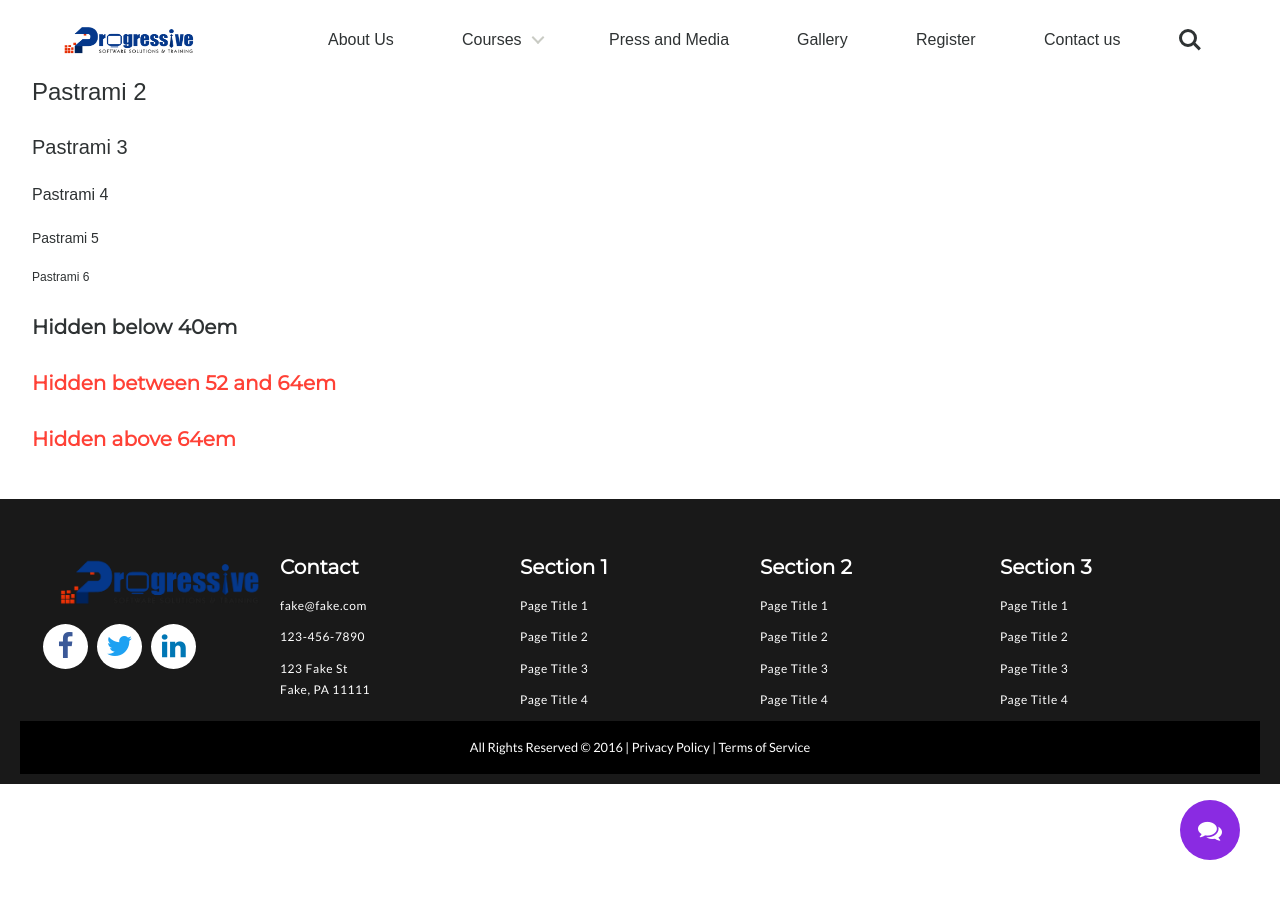
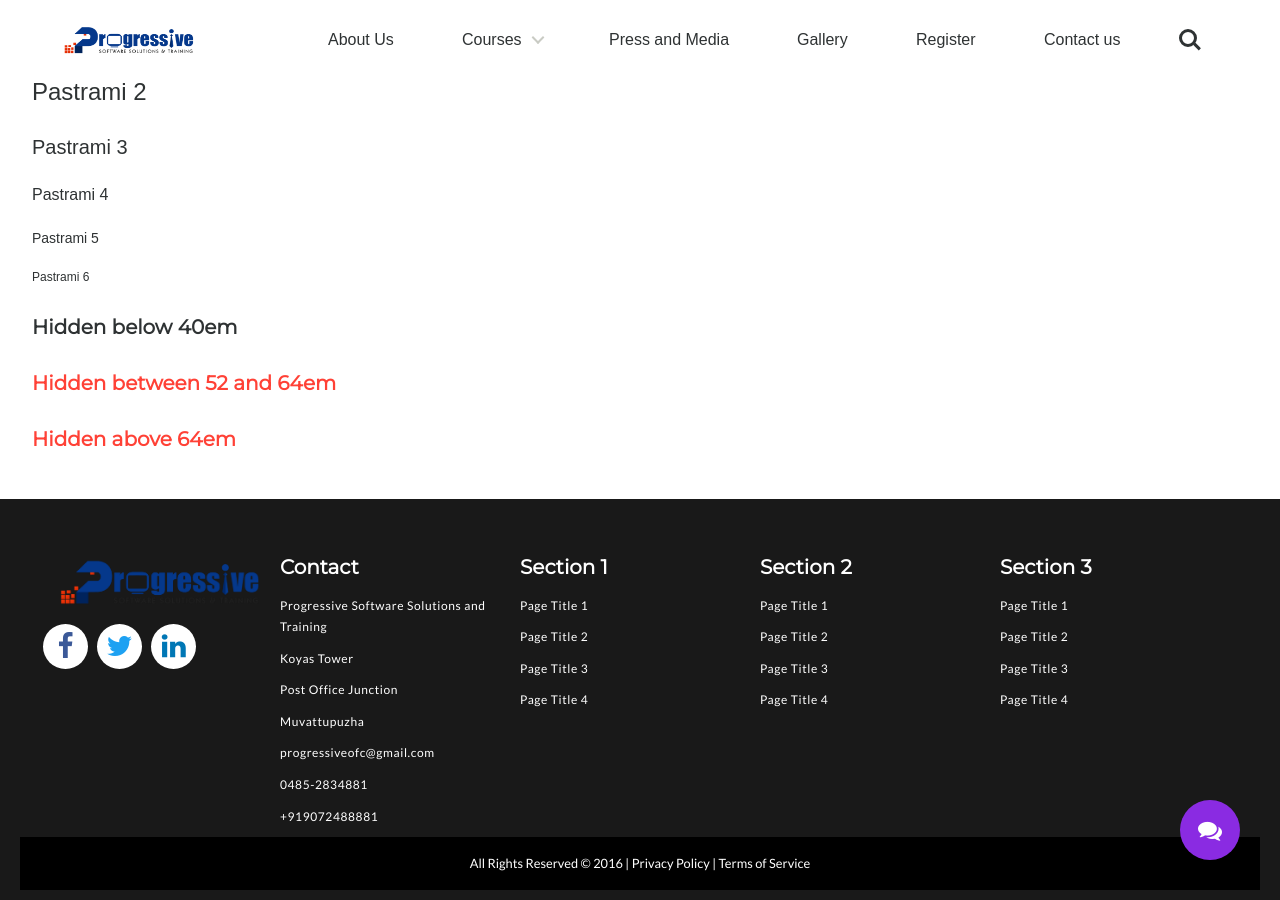
Before and after one commit to psstEdu/PSST, a Jekyll site: the page built from index.md, in a window 1280 px wide and 900 px high, scrolled down 1387 px. Built offline with Jekyll 4.4.1, drawn with Linux system fonts in a browser that asks for light colours.

Commit message:
Update footer.html

```diff
--- a/_includes/footer.html
+++ b/_includes/footer.html
@@ -16,9 +16,13 @@
     </div>
     <div class="footer-contact">
        <h3><a href="">Contact</a></h3>
-       <p><a href="mailto:">fake@fake.com</a></p>
-       <p><a href="tel:">123-456-7890</a></p>
-       <p><a href="">123 Fake St<br />Fake, PA 11111</a></p>
+       <p>Progressive Software Solutions and Training</p>
+       <p>Koyas Tower</p>
+       <p>Post Office Junction</p>
+       <p>Muvattupuzha</p>
+       <p><a href="mailto:progressiveofc@gmail.com">progressiveofc@gmail.com</a></p>
+       <p><a href="tel:+914852834881">0485-2834881</a></p>
+       <p><a href="tel:+919072488881">+919072488881</a></p>
     </div>
     <div class="footer-navigation">
       <div class="footer-links-holder">
```
